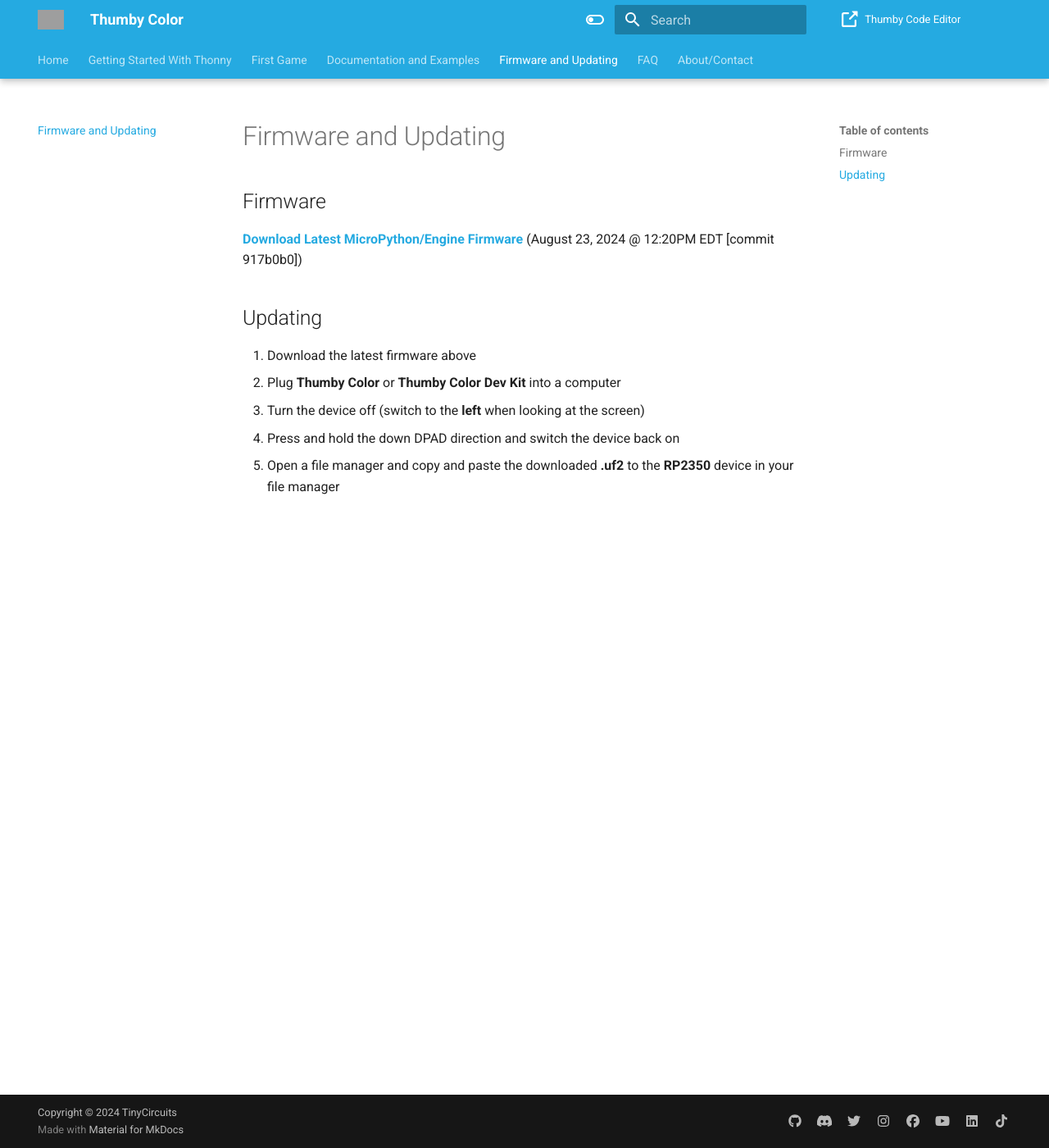
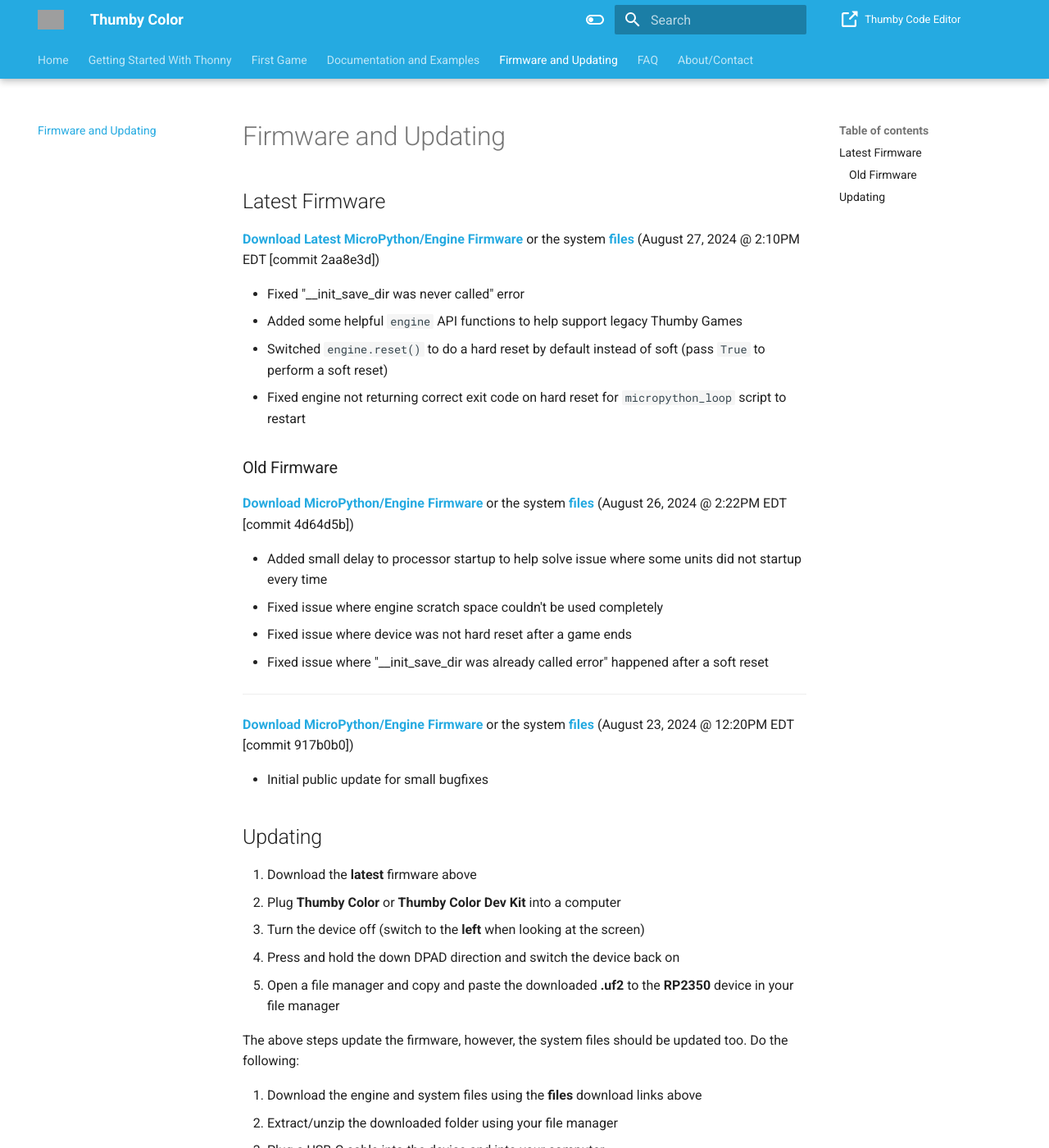
Before and after one commit to TinyCircuits/Thumby-Color-Website, an MkDocs documentation site: the page built from docs/pages/firmware-and-updating/firmware-and-updating.md, in a window 1280 px wide and 1400 px high. Shown: the whole window at 82% size. Built offline with MkDocs 1.6.1 and Material for MkDocs 9.7.7, drawn with Linux system fonts in a browser that asks for light colours; some of the changed text lies outside the part shown; grey boxes are pictures that could not be loaded.

Commit message:
Update firmware for some small bugfixes and soem compatibility helpers for legacy Thumby games

```diff
--- a/docs/pages/firmware-and-updating/firmware-and-updating.md
+++ b/docs/pages/firmware-and-updating/firmware-and-updating.md
@@ -1,9 +1,47 @@
-## Firmware
-<a href="https://color.thumby.us/firmware_917b0b0.uf2" target="_blank" alt="Firmware">**Download Latest MicroPython/Engine Firmware**</a> (August 23, 2024 @ 12:20PM EDT [commit 917b0b0])
+## Latest Firmware
+
+<a href="https://color.thumby.us/firmware_2aa8e3d.uf2" target="_blank" alt="Firmware">**Download Latest MicroPython/Engine Firmware**</a> or the system <a href="https://github.com/TinyCircuits/TinyCircuits-Tiny-Game-Engine/tree/2aa8e3dd9eb6ded5479c19bf0fb504f0ecfba3b5" target="_blank" alt="Firmware">**files**</a> (August 27, 2024 @ 2:10PM EDT [commit 2aa8e3d])
+
+* Fixed "__init_save_dir was never called" error
+* Added some helpful `engine` API functions to help support legacy Thumby Games
+* Switched `engine.reset()` to do a hard reset by default instead of soft (pass `True` to perform a soft reset)
+* Fixed engine not returning correct exit code on hard reset for `micropython_loop` script to restart
+
+
+### Old Firmware
+
+<a href="https://color.thumby.us/firmware_4d64d5b.uf2" target="_blank" alt="Firmware">**Download MicroPython/Engine Firmware**</a> or the system <a href="https://github.com/TinyCircuits/TinyCircuits-Tiny-Game-Engine/archive/4d64d5b3fe43fa09e07447da160eedb603ae3c8c.zip" target="_blank" alt="Firmware">**files**</a> (August 26, 2024 @ 2:22PM EDT [commit 4d64d5b])
+
+* Added small delay to processor startup to help solve issue where some units did not startup every time
+* Fixed issue where engine scratch space couldn't be used completely
+* Fixed issue where device was not hard reset after a game ends
+* Fixed issue where "__init_save_dir was already called error" happened after a soft reset
+
+---
+
+<a href="https://color.thumby.us/firmware_917b0b0.uf2" target="_blank" alt="Firmware">**Download MicroPython/Engine Firmware**</a> or the system <a href="https://github.com/TinyCircuits/TinyCircuits-Tiny-Game-Engine/archive/917b0b038294011df253e861f74b6f2657776a70.zip" target="_blank" alt="Firmware">**files**</a> (August 23, 2024 @ 12:20PM EDT [commit 917b0b0])
+
+* Initial public update for small bugfixes
+
 
 ## Updating
-1. Download the latest firmware above
+1. Download the **latest** firmware above
 2. Plug **Thumby Color** or **Thumby Color Dev Kit** into a computer
 3. Turn the device off (switch to the **left** when looking at the screen)
 4. Press and hold the down DPAD direction and switch the device back on
 5. Open a file manager and copy and paste the downloaded **.uf2** to the **RP2350** device in your file manager
+
+The above steps update the firmware, however, the system files should be updated too. Do the following:
+
+1. Download the engine and system files using the **files** download links above
+2. Extract/unzip the downloaded folder using your file manager
+3. Plug a USB-C cable into the device and into your computer
+4. Open Thonny and press the red stop sign button to connect (see "Getting Started With Thonny" above for more help)
+5. In the **bottom-left** pane of Thonny:
+    1. Right-click `main.py` and click `Delete`
+    2. Right-click `system` and click `Delete`
+6.  In the **top-left** pane of Thonny:
+    1. Navigate inside the downlaoded and extracted folder to `TinyCircuits-Tiny-Game-Engine/filesystem`
+    2. Right-click `main.py` and click `Upload to /`
+    3. Right-click `system` and click `Upload to /`
+7. Turn the device off and back on
```
Also changed, not shown: docs/FAQ.md (+15 -0 lines), 2 other files.
